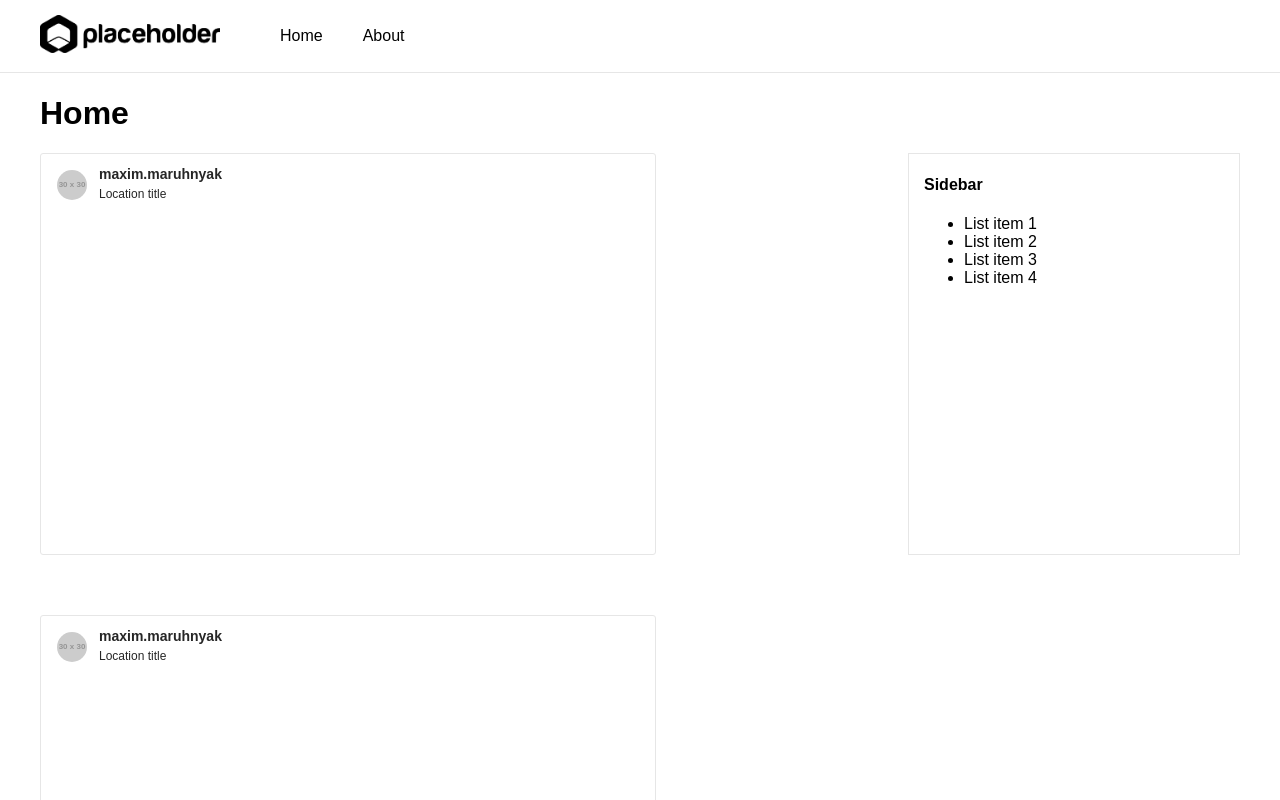
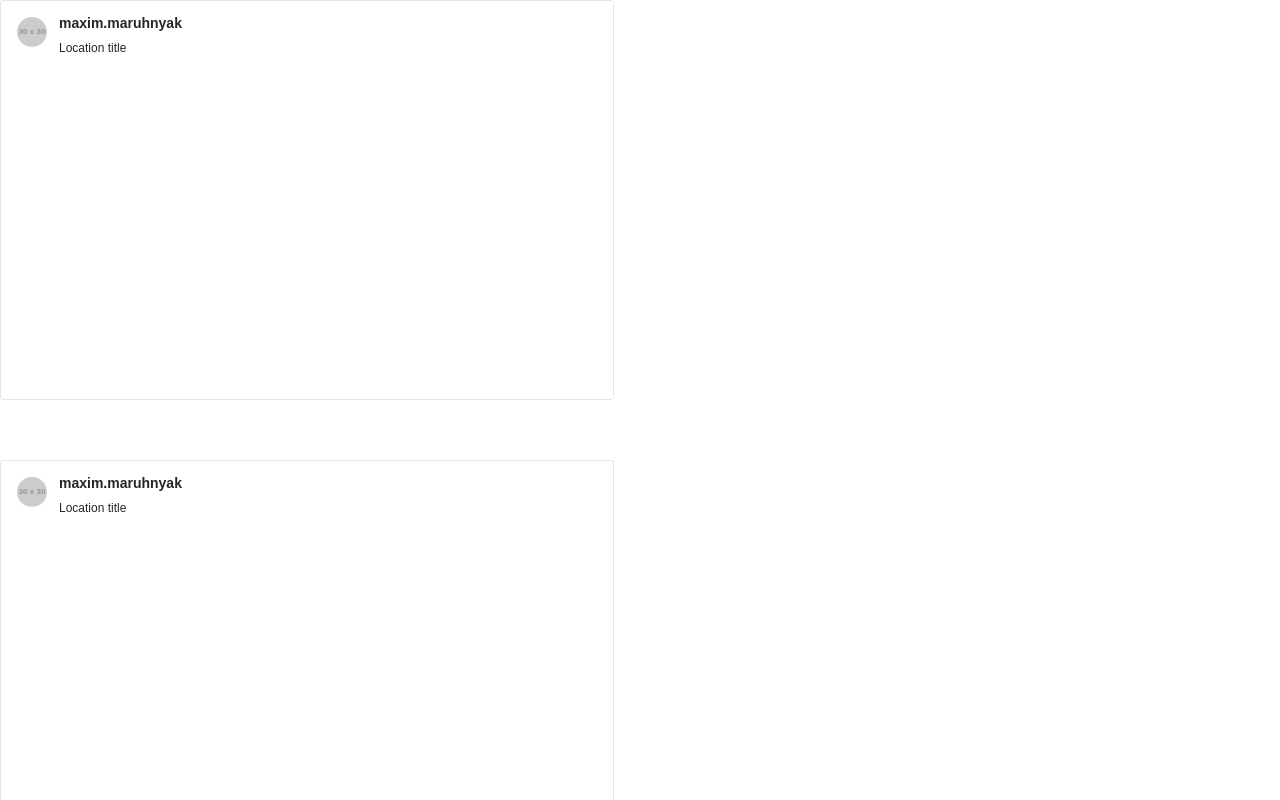
Before and after one commit to bogdosarov/photo-share-fe, a React (Create React App) app: page / in a window 1280 px wide. Shown: the top 800 px of the page. Built offline with nearby package versions, Linux system fonts and the light colour scheme.

Commit message:
Revert "Anton"

```diff
--- a/src/App.js
+++ b/src/App.js
@@ -1,25 +1,8 @@
-import React, { Component } from 'react'
-import { BrowserRouter, Route, Switch } from 'react-router-dom'
+import React from 'react'
 
-import Home from './views/Home/Home'
-import About from './views/About/About'
+import { PostList } from 'components/PostList/PostList'
 
-import Header from './components/Header/Header'
+//eslint-disable-next-line
+import styles from './App.module.scss'
 
-import './css/app.general.scss'
-
-class App extends Component {
-  render() {
-    return (
-      <BrowserRouter>
-        <Header />
-        <Switch>
-          <Route path="/" component={Home} exact />
-          <Route path="/about" component={About} />
-        </Switch>
-      </BrowserRouter>
-    )
-  }
-}
-
-export default App
+export const App = () => <PostList />
--- a/src/components/Header/Header.jsx
+++ /dev/null
@@ -1,24 +0,0 @@
-import React from 'react'
-import { Link } from 'react-router-dom'
-
-import styles from './Header.module.scss'
-import logo from '../../img/logo.png'
-
-import NavBar from '../Navbar/Navbar'
-
-class Header extends React.Component {
-  render() {
-    return (
-      <header>
-        <div className={styles.conteiner}>
-          <Link className={styles.logo} to="/">
-            <img src={logo} alt="Logo" />
-          </Link>
-          <NavBar />
-        </div>
-      </header>
-    )
-  }
-}
-
-export default Header
--- a/src/components/Header/Header.module.scss
+++ /dev/null
@@ -1,20 +0,0 @@
-header {
-  border-bottom: 1px solid #e6e6e6;
-}
-.conteiner {
-  max-width: 1200px;
-  margin: 0 auto;
-  padding: 0 15px;
-
-  display: flex;
-}
-.logo {
-  margin: 15px 0;
-  max-width: 180px;
-  display: block;
-  float: left;
-
-  img {
-    width: 100%;
-  }
-}
--- a/src/components/Navbar/Navbar.jsx
+++ /dev/null
@@ -1,23 +0,0 @@
-import React from 'react'
-import { Link } from 'react-router-dom'
-
-import styles from './Navbar.module.scss'
-
-class NavBar extends React.Component {
-  render() {
-    return (
-      <nav>
-        <ul>
-          <li>
-            <Link to="/">Home</Link>
-          </li>
-          <li>
-            <Link to="About">About</Link>
-          </li>
-        </ul>
-      </nav>
-    )
-  }
-}
-
-export default NavBar
--- a/src/components/Navbar/Navbar.module.scss
+++ /dev/null
@@ -1,19 +0,0 @@
-nav {
-  ul {
-    height: 100%;
-    display: flex;
-    align-items: center;
-    margin: 0;
-  }
-
-  li {
-    margin: 0 20px;
-    float: left;
-    list-style: none;
-
-    a {
-      color: #000;
-      text-decoration: none;
-    }
-  }
-}
--- a/src/components/Sidebar/Sidebar.jsx
+++ /dev/null
@@ -1,21 +0,0 @@
-import React from 'react'
-
-import styles from './Sidebar.module.scss'
-
-class Sidebar extends React.Component {
-  render() {
-    return (
-      <div className={styles.sidebar}>
-        <h4>Sidebar</h4>
-        <ul>
-          <li>List item 1</li>
-          <li>List item 2</li>
-          <li>List item 3</li>
-          <li>List item 4</li>
-        </ul>
-      </div>
-    )
-  }
-}
-
-export default Sidebar
--- a/src/components/Sidebar/Sidebar.module.scss
+++ /dev/null
@@ -1,7 +0,0 @@
-.sidebar {
-  border: solid 1px #e6e6e6;
-  width: 300px;
-  float: right;
-  padding: 0 15px;
-  max-height: 400px;
-}
--- a/src/css/app.general.scss
+++ /dev/null
@@ -1,16 +0,0 @@
-body {
-  margin: 0;
-  padding: 0;
-
-  font-family: Arial, sans-serif;
-}
-.conteiner {
-  max-width: 1200px;
-  margin: 0 auto;
-  padding: 0 15px;
-}
-
-.main-content {
-  display: flex;
-  justify-content: space-between;
-}
--- a/src/index.js
+++ b/src/index.js
@@ -1,6 +1,6 @@
 import React from 'react'
 import ReactDOM from 'react-dom'
 
-import App from './App'
+import { App } from 'App'
 
 ReactDOM.render(<App />, document.getElementById('root'))
--- a/src/views/About/About.jsx
+++ /dev/null
@@ -1,9 +0,0 @@
-import React from 'react'
-
-const About = () => (
-  <div className="conteiner">
-    <h1>About</h1>
-  </div>
-)
-
-export default About
--- a/src/views/Home/Home.jsx
+++ /dev/null
@@ -1,16 +0,0 @@
-import React from 'react'
-
-import { PostList } from 'components/PostList/PostList'
-import Sidebar from '../../components/Sidebar/Sidebar'
-
-const Home = () => (
-  <div className="conteiner">
-    <h1>Home</h1>
-    <main className="main-content">
-      <PostList />
-      <Sidebar />
-    </main>
-  </div>
-)
-
-export default Home
```
Also changed, not shown: src/img/logo.png (deleted).
